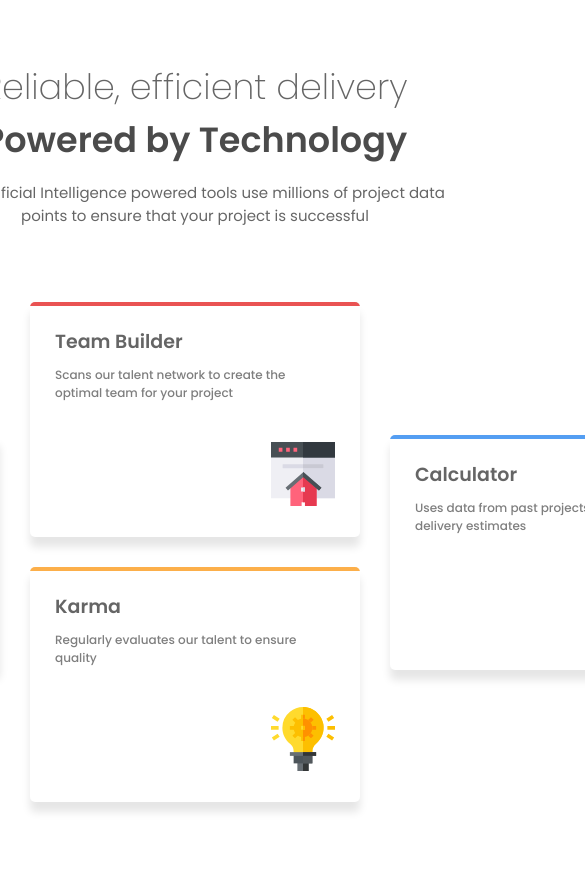
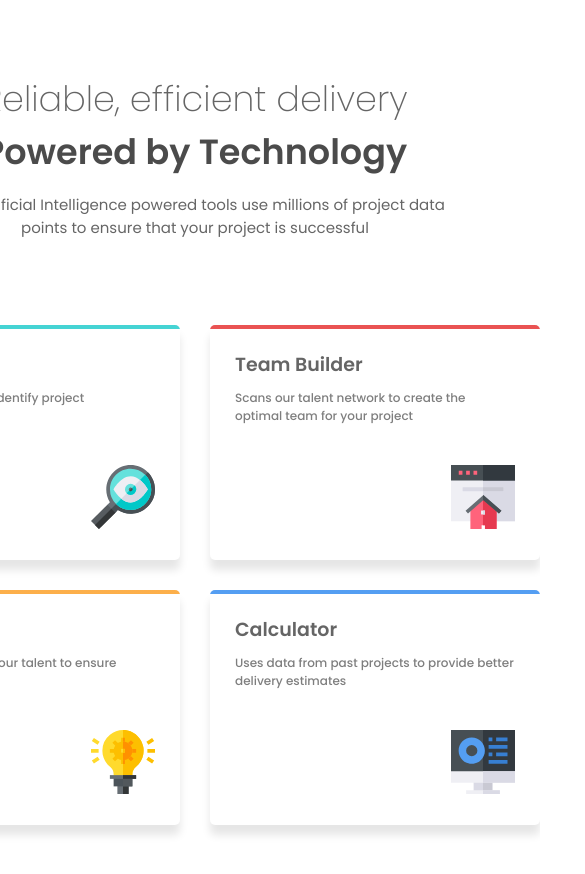
Before and after one commit to x-147/four-card-feature-section-master, a plain HTML site: page index.html in a window 390 px wide. Shown: the top 874 px of the page, 585 px wide, since content can reach past the window. Drawn offline with Linux system fonts and the light colour scheme.

Commit message:
feat: responsive at max-width: 1060px

```diff
--- a/styles.css
+++ b/styles.css
@@ -130,3 +130,34 @@ body {
   grid-column: 2 / 2;
   background-image: linear-gradient(hsl(34, 97%, 64%) 4px, transparent 2px);
 }
+
+/* media queries */
+@media (max-width: 1060px) {
+  .main-container {
+    grid-template-columns: repeat(2, 1fr);
+    grid-template-rows: repeat(3, 1fr);
+  }
+
+  .heading-text {
+    grid-column: 1/3;
+  }
+
+  .supervisor {
+    grid-row: 2/2;
+  }
+
+  .team-builder {
+    grid-row: 2/2;
+    grid-column: 2/2;
+  }
+
+  .karma {
+    grid-row: 3/3;
+    grid-column: 1/1;
+  }
+
+  .calculator {
+    grid-row: 3/3;
+    grid-column: 2/2;
+  }
+}
```
Also changed, not shown: 1 other file.
